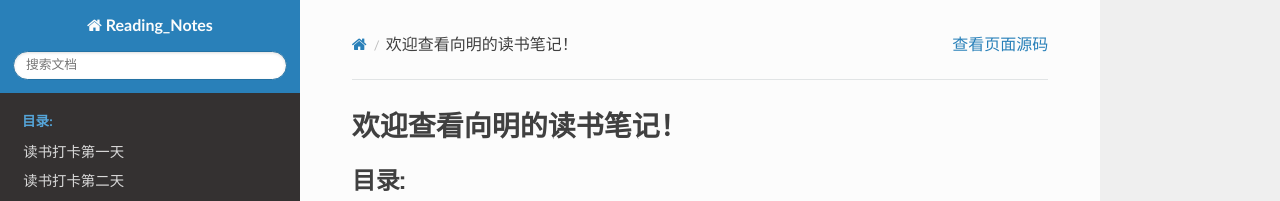
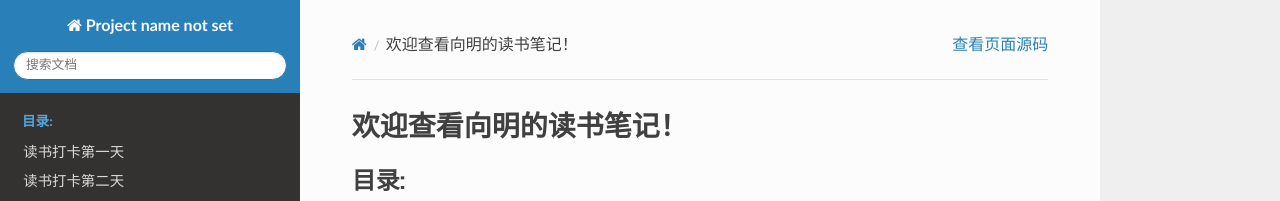
Before and after one commit to xiangming1975/reading, a Sphinx documentation site: the page built from source/index.rst, in a window 1280 px wide. Shown: the top 201 px of the page. Built offline with Sphinx 7.4.7 and the Read the Docs theme 2.0.0, drawn with Linux system fonts in a browser that asks for light colours; some of the changed lines change nothing that is shown.

Commit message:
同步到RTD似乎成功了。

```diff
--- a/source/conf.py
+++ b/source/conf.py
@@ -17,12 +17,13 @@
 
 # -- Project information -----------------------------------------------------
 
-project = 'Reading_Notes'
+# project = 'Reading_Notes'
+pojext = '向明阅读笔记'
 copyright = '2020, Xiang Ming'
 author = 'Xiang Ming'
 
 # The full version, including alpha/beta/rc tags
-release = '1'
+release = '2'
 
 
 # -- General configuration ---------------------------------------------------
```
